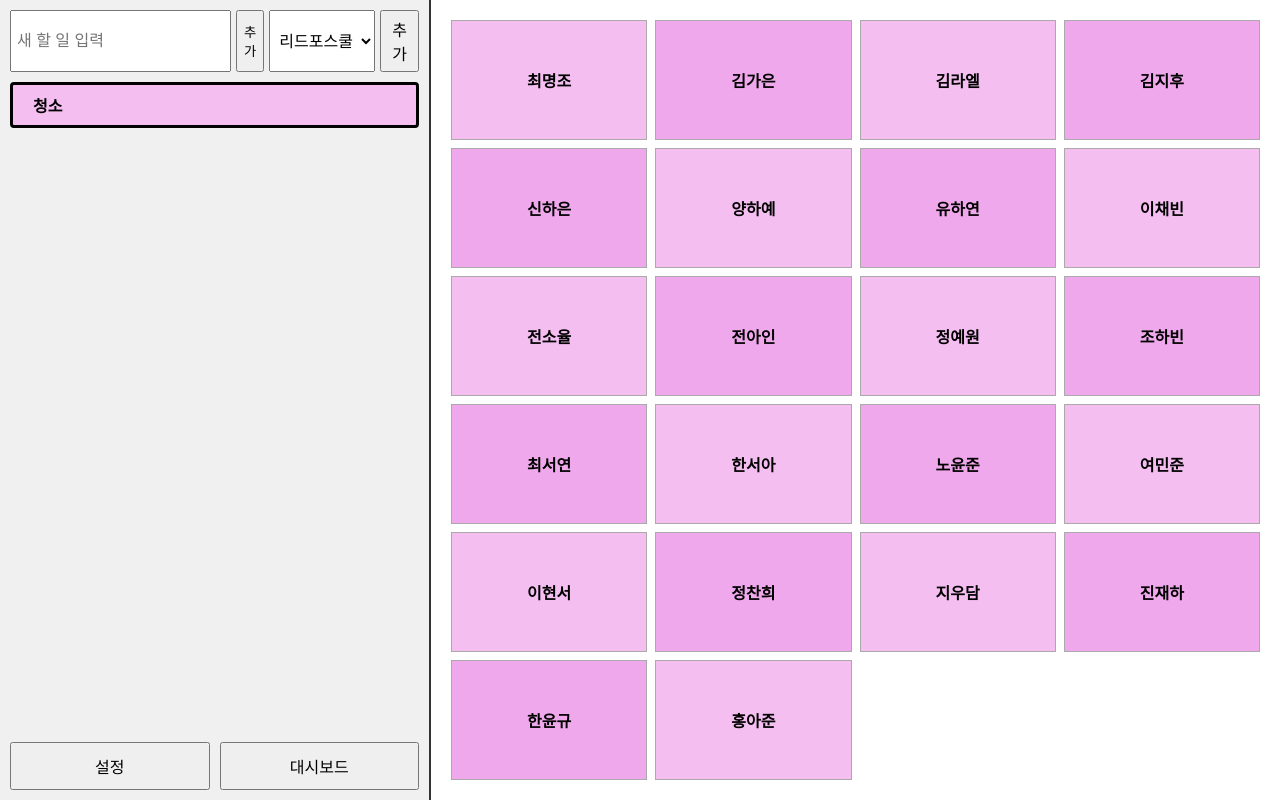
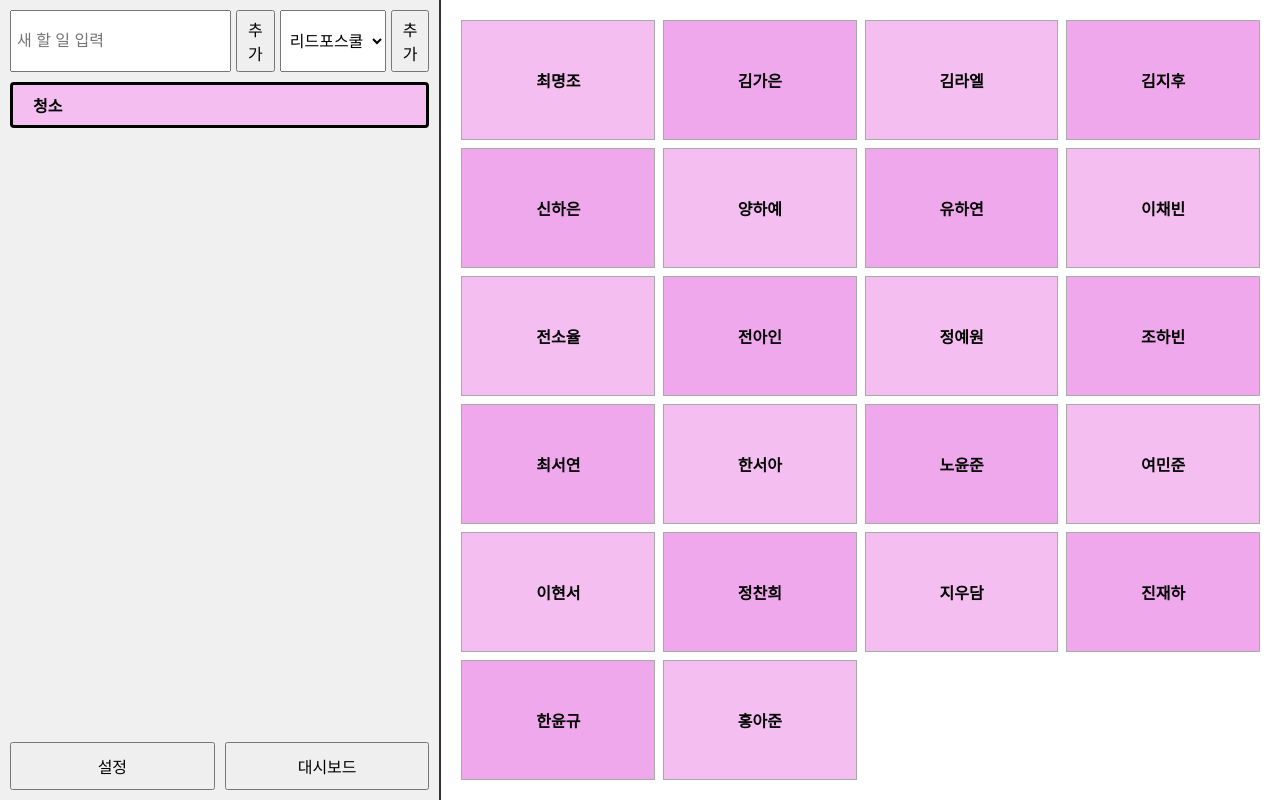
Before and after one commit to cydaddy/done, a plain HTML site: page index.html in a window 1280 px wide. Drawn offline with Linux system fonts and the light colour scheme.

Commit message:
Update style.css

```diff
--- a/style.css
+++ b/style.css
@@ -31,6 +31,7 @@ body, html {
   padding: 5px;
   font-size: 16px;
 }
+#addTextBtn,
 #addTodoBtn {
   padding: 5px 10px;
   font-size: 16px;
```
